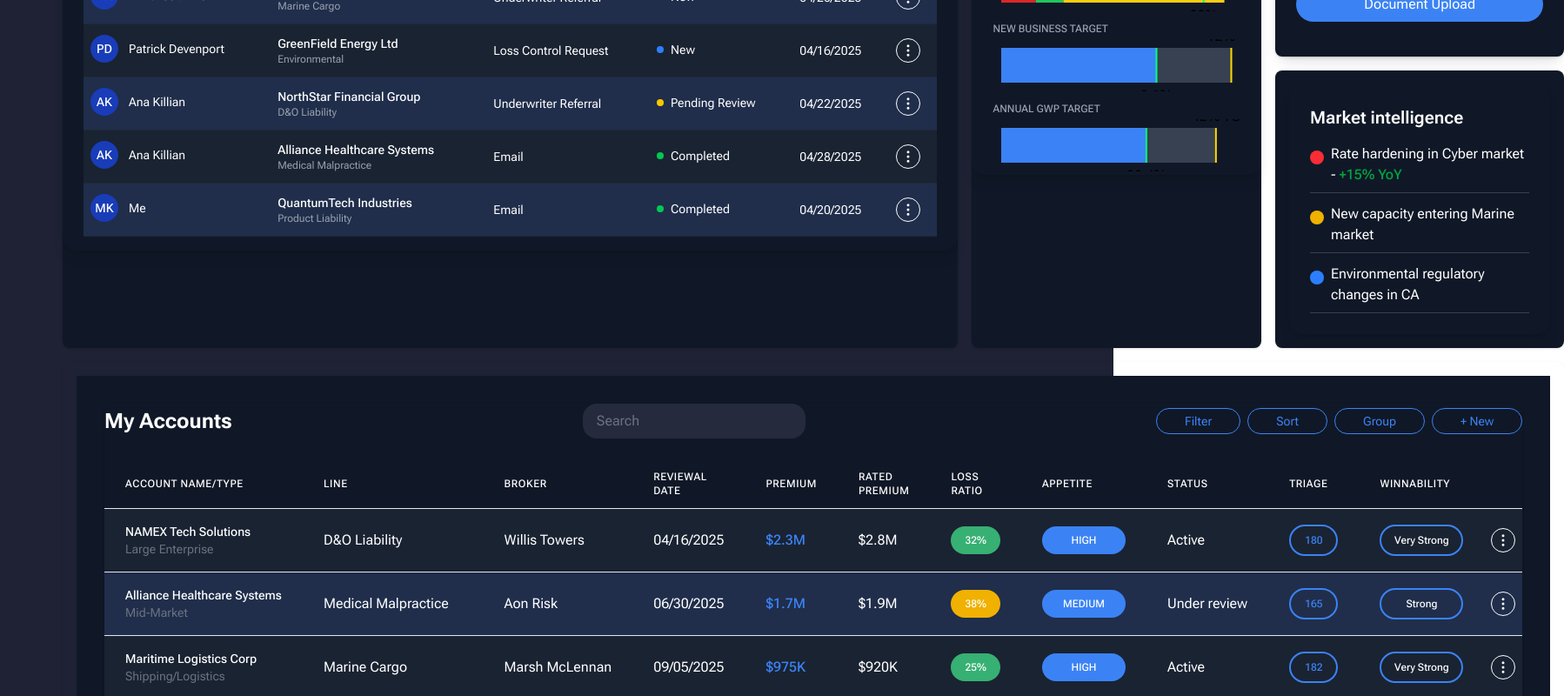
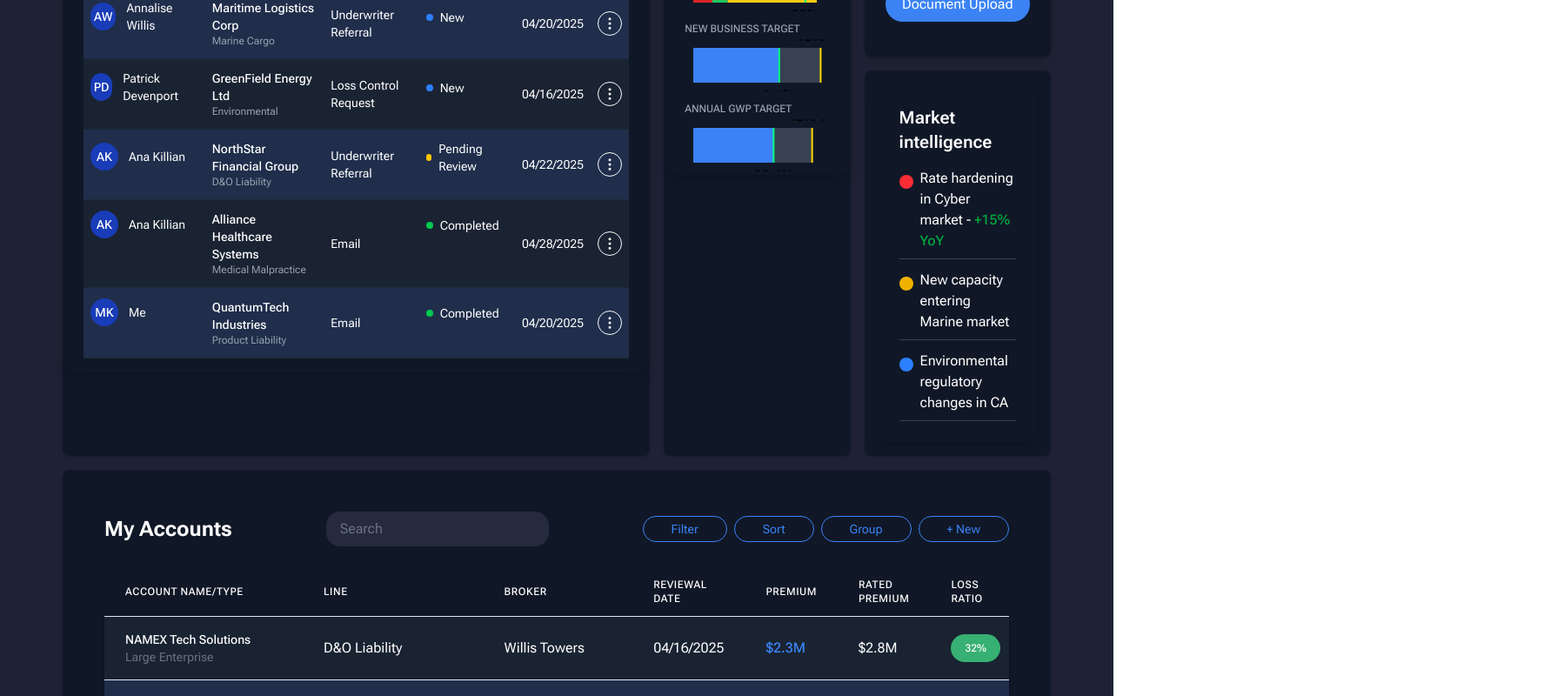
Before and after one commit to OlgaMinaievaWebDev/dashboard-ui, a React (Vite) app: page / in a window 1280 px wide. Shown: the part 440-1240 px from the top of the page at 87% size, 1798 px wide, since content can reach past the window. Built offline with nearby package versions, Linux system fonts and the light colour scheme.

Commit message:
tablet screen

```diff
--- a/src/pages/Dashboard.jsx
+++ b/src/pages/Dashboard.jsx
@@ -7,41 +7,40 @@
 
 function Dashboard() {
   return (
-    <div className="grid gap-4">
-      {/* First row */}
-      <div className="grid grid-cols-1 md:grid-cols-10 gap-4">
-        {/* Main content (60%) */}
-        <div className="md:col-span-6 bg-[#101827]  rounded-lg shadow-sm">
+    <div className="space-y-4">
+      {/* First Row */}
+      <div className="flex flex-col lg:grid lg:grid-cols-10 gap-4">
+        {/* Main content */}
+        <div className="bg-[#101827] rounded-lg shadow-sm lg:col-span-6">
           <WorkQueue />
         </div>
 
-        {/* Sidebar (40% total) */}
-        <div className="md:col-span-4 grid grid-cols-1 md:grid-cols-4 gap-4">
-          {/* Goals (20%) */}
-          <div className="md:col-span-2 h-full">
-            <div className="h-full rounded-lg  shadow-sm bg-[#101827]">
-              <PortfolioGoalsNivo />
-            </div>
+        {/* Sidebar */}
+        <div className="flex flex-col lg:grid lg:grid-cols-4 gap-4 lg:col-span-4">
+          {/* Goals */}
+          <div className="rounded-lg shadow-sm bg-[#101827] h-full lg:col-span-2">
+            <PortfolioGoalsNivo />
           </div>
 
-          {/* Quick actions stacked (20%) */}
-          <div className="md:col-span-2 flex flex-col gap-4">
-            <div className="rounded-lg shadow-sm flex-1 bg-[#101827]">
+          {/* Quick Actions and Market Intelligence */}
+          <div className="flex flex-col gap-4 lg:col-span-2">
+            <div className="rounded-lg shadow-sm bg-[#101827] flex-1">
               <QuickActions />
             </div>
-            <div className=" p-4 rounded-lg shadow-sm flex-1 bg-[#101827]">
+            <div className="p-4 rounded-lg shadow-sm bg-[#101827] flex-1">
               <MarketIntelligence />
             </div>
           </div>
         </div>
       </div>
 
-      {/* Second row - full width */}
-      <div className=" rounded-lg shadow-sm p-4">
+      {/* Second Row */}
+      <div className="lg:col-span-6 rounded-lg shadow-sm p-4 bg-[#101827]">
         <AccountsPage />
       </div>
     </div>
   );
 }
 
+
 export default Dashboard;
```
